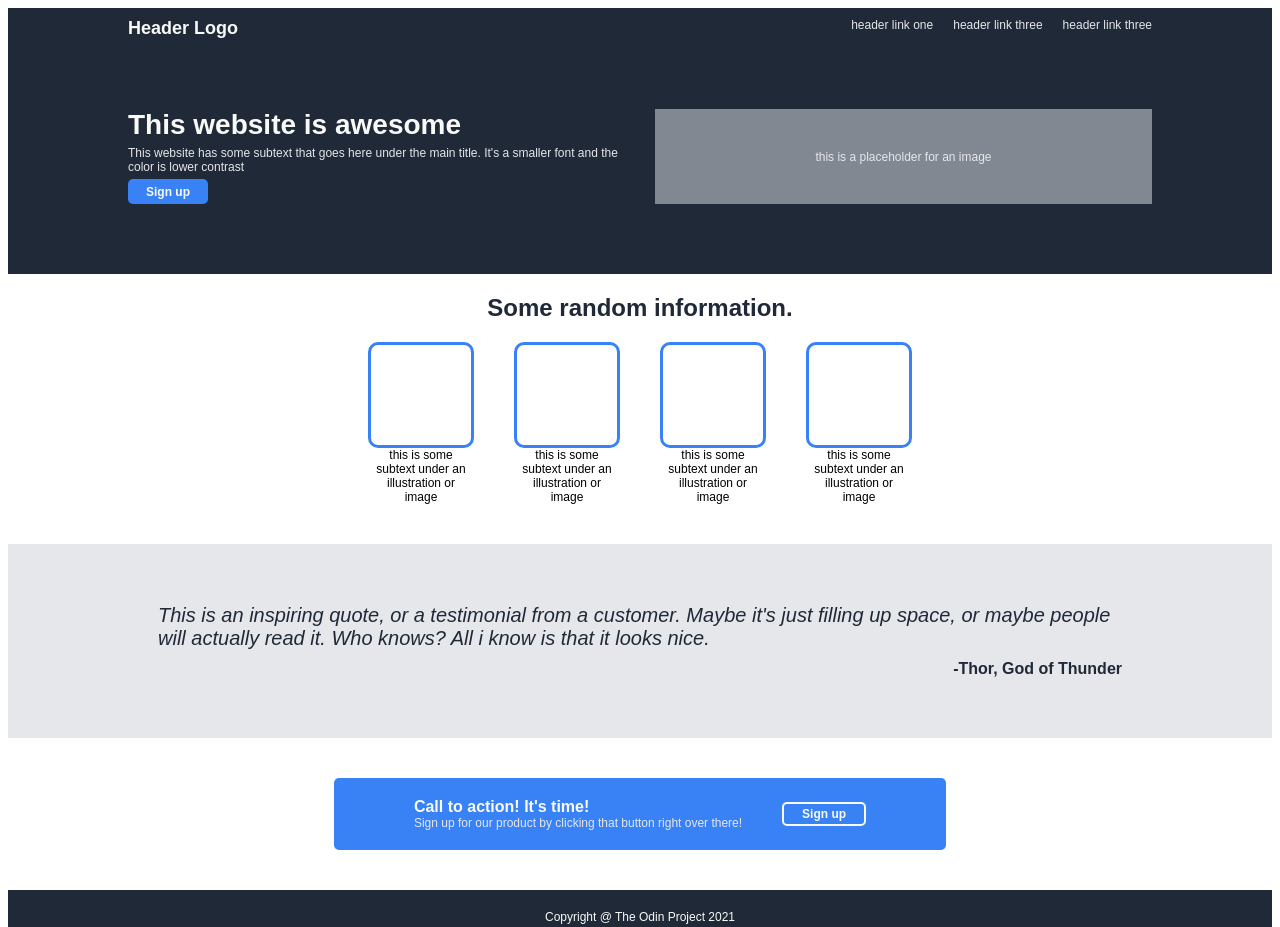
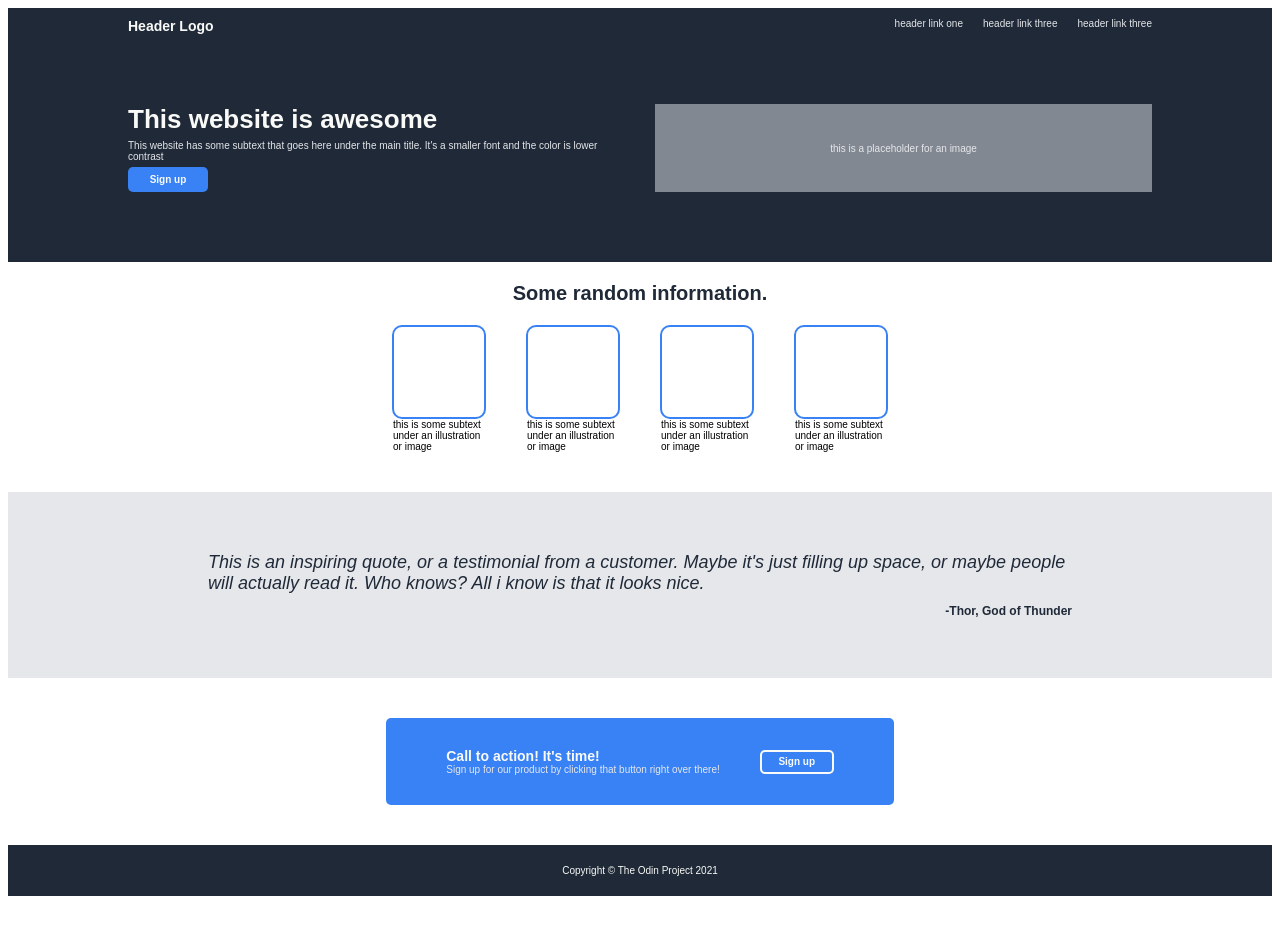
Before and after one commit to BanDaffy/landing-page, a plain HTML site: page index.html in a window 1280 px wide. Shown: the top 927 px of the page. After the commit the page ends 904 px from the top, so only its background shows below. Drawn offline with Linux system fonts and the light colour scheme.

Commit message:
Fix font size

```diff
--- a/index.html
+++ b/index.html
@@ -65,7 +65,7 @@
                 </div>
             </div>
             <div class="footer">
-                <div class="footer-text">Copyright @ The Odin Project 2021</div>
+                <div class="footer-text">Copyright © The Odin Project 2021</div>
             </div>
         </div>
     </body>
--- a/styles.css
+++ b/styles.css
@@ -18,7 +18,7 @@
     justify-content: space-between;
 }
 .header-block-1-logo {
-    font-size: 18px;
+    font-size: 14px;
     font-weight: bold;
     color: #f9faf8;
 }
@@ -30,7 +30,7 @@ ul {
     margin: 0px;
 }
 li {
-    font-size: 12px;
+    font-size: 10px;
     color: #e5e7eb;
 }
 .header-block-2 {
@@ -45,12 +45,12 @@ li {
     gap: 5px;
 }
 .header-block-1-left-text-1 {
-    font-size: 28px;
+    font-size: 26px;
     font-weight: bold;
     color: #f9faf8;
 }
 .header-block-1-left-text-2 {
-    font-size: 12px;
+    font-size: 10px;
     color: #e5e7eb;
 }
 .header-block-1-left-button {
@@ -64,7 +64,7 @@ li {
 
 }
 .header-block-1-left-button-1 {
-    font-size: 12px;
+    font-size: 10px;
     font-weight: bold;
     color: #f9faf8;
 }
@@ -76,7 +76,7 @@ li {
     background: #e5e7eb80;
 }
 .header-block-2-right-text {
-    font-size: 12px;
+    font-size: 10px;
     color: #e5e7eb;
 }
 .body-1 {
@@ -87,7 +87,7 @@ li {
     padding: 20px 150px 40px;
 }
 .body-1-text {
-    font-size: 24px;
+    font-size: 20px;
     font-weight: bold;
     color: #1f2937;
 }
@@ -102,31 +102,30 @@ li {
     align-items: center;
 }
 .card-box {
-    height: 100px;
-    width: 100px;
-    border: 3px solid #3882f6;
+    height: 90px;
+    width: 90px;
+    border: 2px solid #3882f6;
     border-radius: 10px;
 }
 .card-text {
-    width: 103px;
-    font-size: 12px;
+    width: 92px;
+    font-size: 10px;
     color: 1f2937;
-    text-align: center;
 }
 .body-2 {
     display: flex;
     flex-direction: column;
     background: #e5e7eb;
-    padding: 60px 150px;
+    padding: 60px 200px;
     gap: 10px;
 }
 .body-2-text {
-    font-size: 20px;
+    font-size: 18px;
     font-style: italic;
     color: #1f2937;
 }
 .body-2-sign {
-    font-size: 16px;
+    font-size: 12px;
     font-weight: bold;
     color: #1f2937;
     align-self: self-end;
@@ -140,7 +139,7 @@ li {
 .body-3-block {
     display: flex;
     background: #3882f6;
-    padding: 20px 80px;
+    padding: 30px 60px;
     border-radius: 5px;
     align-items: center;
     gap: 40px;
@@ -150,12 +149,12 @@ li {
     flex-direction: column;
 }
 .body-3-block-text-1 {
-    font-size: 16px;
+    font-size: 14px;
     font-weight: bold;
     color: #f9faf8;
 }
 .body-3-block-text-2 {
-    font-size: 12px;
+    font-size: 10px;
     color: #e5e7eb;
 }
 .body-3-block-button {
@@ -166,10 +165,10 @@ li {
     border: 2px solid #f9faf8;
     border-radius: 5px;
     height: 20px;
-    width: 80px;
+    width: 70px;
 }
 .body-3-block-button-1 {
-    font-size: 12px;
+    font-size: 10px;
     font-weight: bold;
     color: #f9faf8;
 }
@@ -181,6 +180,6 @@ li {
     padding: 20px 100px;
 }
 .footer-text {
-    font-size: 12px;
+    font-size: 10px;
     color: #f9faf8;
 }
```
